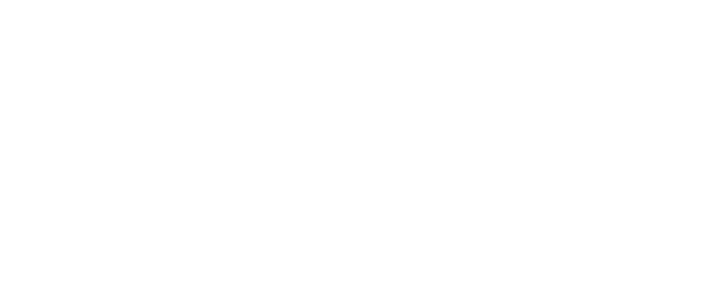
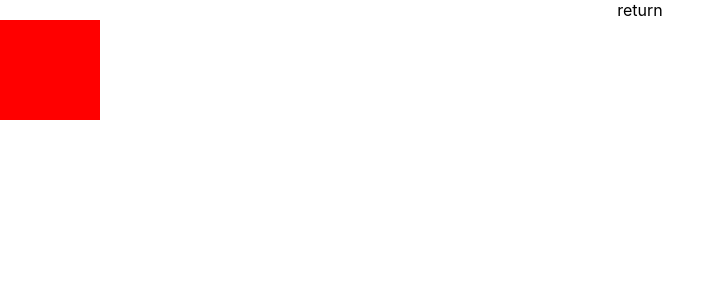
Before and after one commit to gau2107/exp-demo-18, a React (Create React App) app: page / in a window 1280 px wide. Shown: the top 300 px of the page, without its empty margins (0-725 px from the left). Built offline with nearby package versions, Linux system fonts and the light colour scheme.

Commit message:
useLayoutEffect

```diff
--- a/src/App.js
+++ b/src/App.js
@@ -1,9 +1,21 @@
+import { useEffect, useLayoutEffect, useRef } from 'react';
 import './App.css';
 
 function App() {
+  const boxRef = useRef();
 
+  useLayoutEffect(() => {
+    console.log("useLayoutEffect"); // calls first
+    boxRef.current.style.backgroundColor = "blue"; // Immediate change before showing
+  });
+
+  useEffect(() => {
+    console.log("useEffect");
+    boxRef.current.style.backgroundColor = "red"; // After showing
+  });
   return (
     <div className="App">
+      return <div ref={boxRef} style={{ width: 100, height: 100, backgroundColor: "green" }} />
     </div>
   );
 }
```
